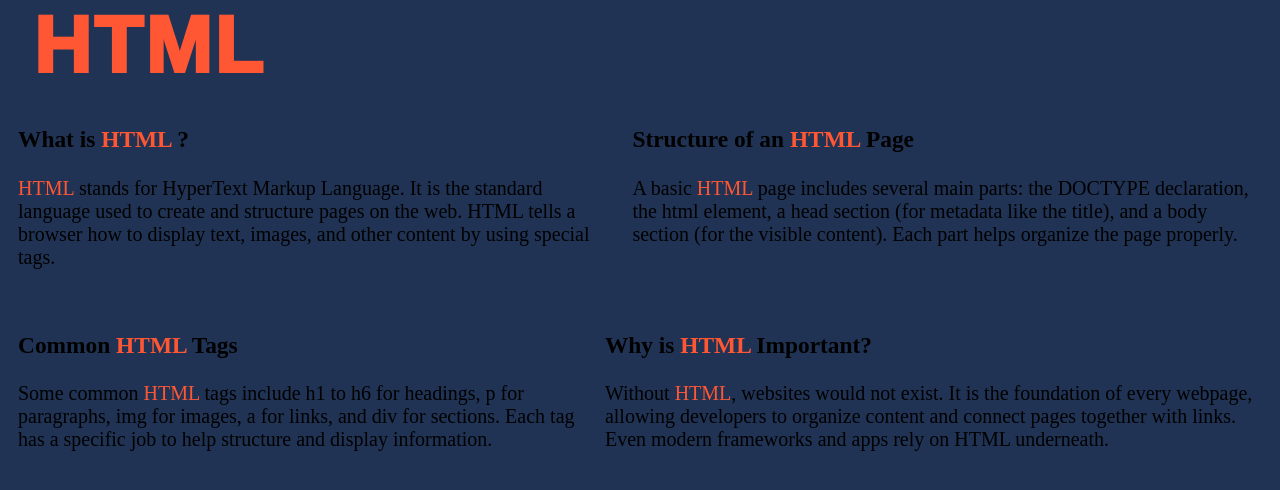
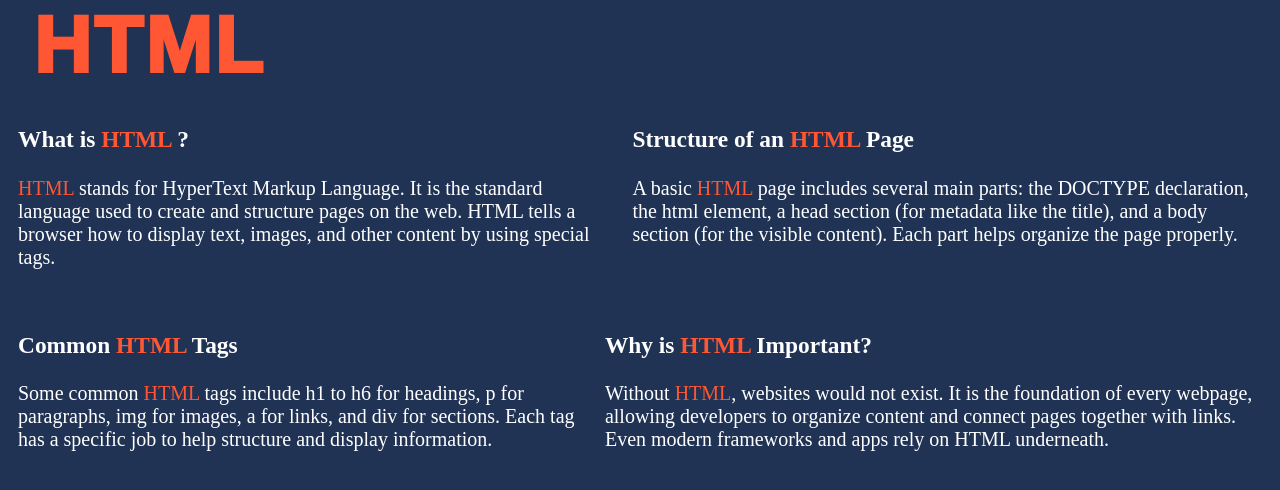
Before and after one commit to NATObro1/Dev.Com, a plain HTML site: page index.html in a window 1280 px wide. Shown: the part 68-558 px from the top of the page. Drawn offline with Linux system fonts and the light colour scheme; a web font is replaced by a local one.

Commit message:
Update main.css

```diff
--- a/main.css
+++ b/main.css
@@ -37,3 +37,11 @@ body {
 .cool {
     color: #ff5733;
 }
+
+p {
+    color: white;
+}
+
+h3 {
+    color: white;
+}
```
